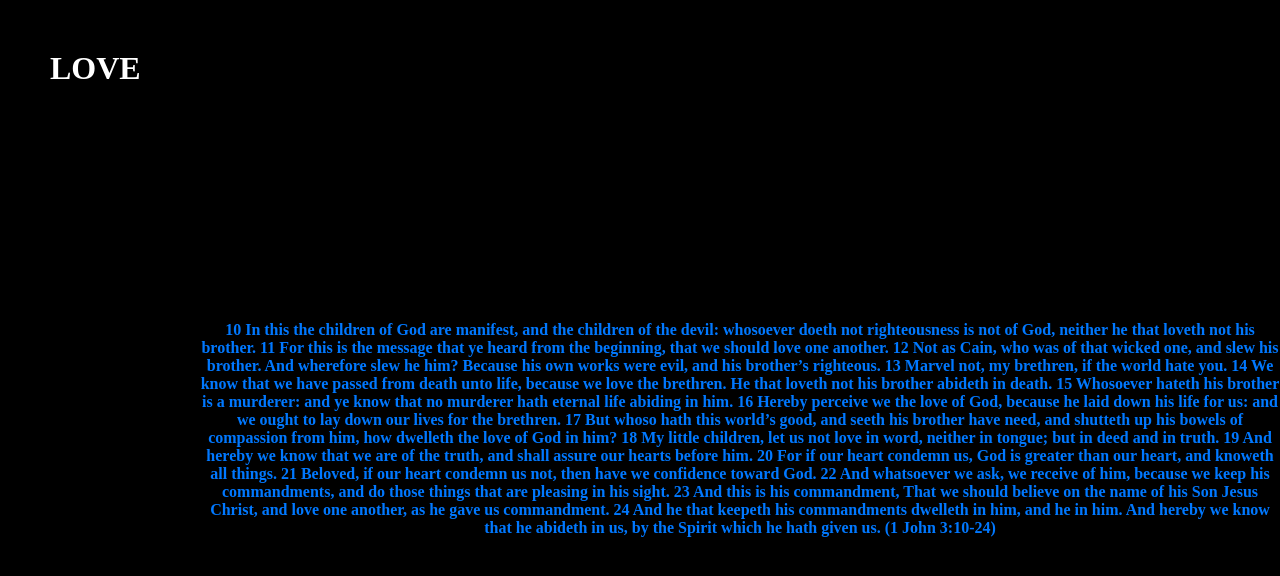
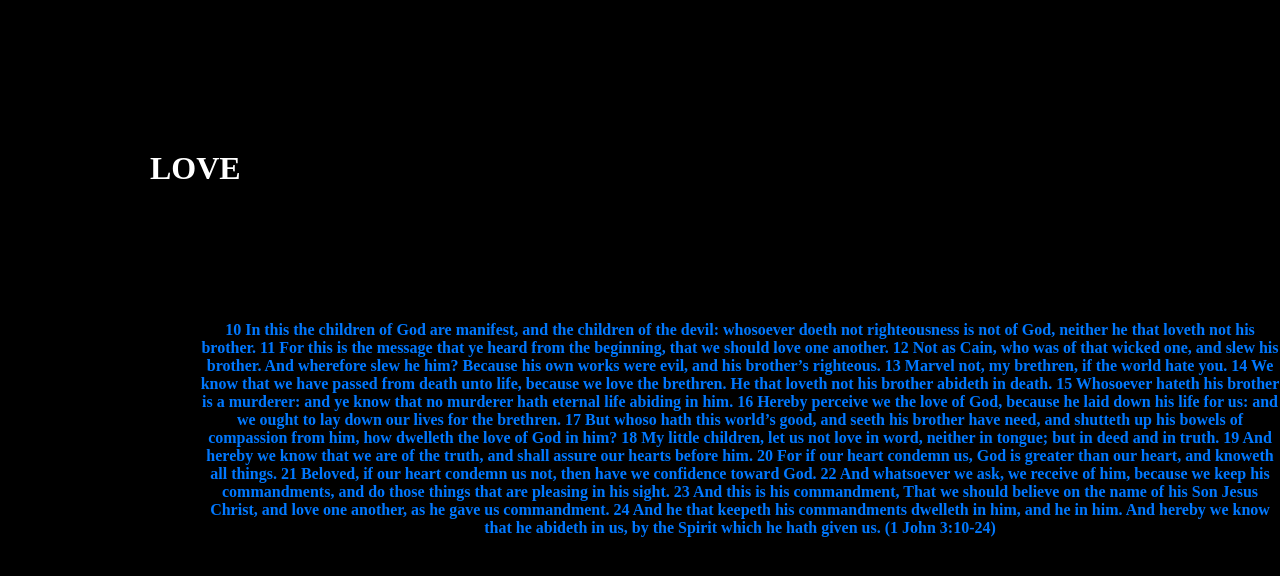
Before and after one commit to akdavis83/Love2, a plain HTML site: page index.html in a window 1280 px wide. Drawn offline with nearby package versions, Linux system fonts and the light colour scheme; a script that the page names is missing.

Commit message:
Update index.html

```diff
--- a/index.html
+++ b/index.html
@@ -8,7 +8,7 @@
 		<style type="text/css">
 			body {
 				background-color: #000000;
-				margin: 50px;
+				margin: 150px;
 				overflow: hidden;
 			}
 
```
